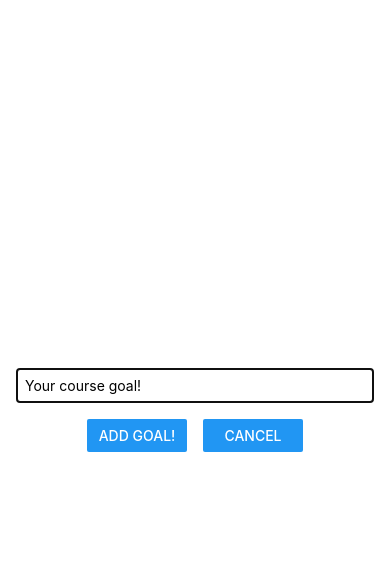
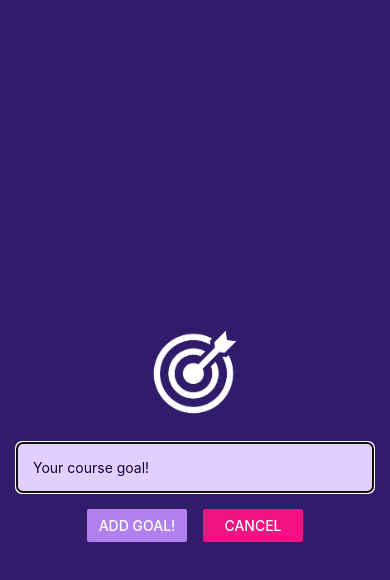
Before and after one commit to elizamthomas1994/react-native-goal-tracker, a React Native app: screen / in a window 390 px wide. Both pictures are taken after a click on the button "ADD NEW GOAL". Shown: the top 580 px of the page. Built offline with nearby package versions, Linux system fonts and the light colour scheme.

Commit message:
Added input screen image, background colour styling and status bar styling

```diff
--- a/App.js
+++ b/App.js
@@ -1,5 +1,6 @@
 import { useState } from 'react';
 import { StyleSheet, View, FlatList, Button } from 'react-native';
+import { StatusBar } from 'expo-status-bar';
 
 import GoalItem from './components/GoalItem';
 import GoalInput from './components/GoalInput';
@@ -31,10 +32,12 @@
   }
 
   return (
+    <>
+      <StatusBar style="light" />
       <View style={styles.appContainer}>
         <Button
           title='Add New Goal'
-        color="#5e0acc"
+          color="#a065ec"
           onPress={startAddGoalHandler}
         />
 
@@ -63,6 +66,7 @@
           />
         </View>
       </View>
+    </>
   );
 }
 
@@ -70,7 +74,7 @@
   appContainer: {
     flex: 1,
     padding: 50,
-    paddingHorizontal: 16
+    paddingHorizontal: 16,
   },
   goalsContainer: {
     flex: 5
--- a/app.json
+++ b/app.json
@@ -5,7 +5,7 @@
     "version": "1.0.0",
     "orientation": "portrait",
     "icon": "./assets/icon.png",
-    "userInterfaceStyle": "light",
+    "backgroundColor": "#1e085a",
     "splash": {
       "image": "./assets/splash.png",
       "resizeMode": "contain",
--- a/components/GoalInput.js
+++ b/components/GoalInput.js
@@ -1,5 +1,13 @@
 import { useState } from 'react';
-import { View, TextInput, Button, StyleSheet, Modal } from 'react-native';
+import {
+  View,
+  TextInput,
+  Button,
+  StyleSheet,
+  Modal,
+  Image
+} from 'react-native';
+import { StatusBar } from 'expo-status-bar';
 
 function GoalInput(props) {
   const [enteredGoalText, setEnteredGoalText] = useState('');
@@ -16,6 +24,7 @@
   return (
     <Modal visible={props.visible} animationType="slide">
       <View style={styles.inputContainer}>
+        <Image style={styles.image} source={require('../assets/images/goal.png')} />
         <TextInput
           style={styles.textInput}
           placeholder="Your course goal!"
@@ -24,10 +33,10 @@
         />
         <View style={styles.buttonContainer}>
           <View style={styles.button}>
-            <Button title="Add Goal!" onPress={addGoalHandler} />
+            <Button title="Add Goal!" onPress={addGoalHandler} color="#b180f0" />
           </View>
           <View style={styles.button}>
-            <Button title="Cancel" onPress={props.onCancel} />
+            <Button title="Cancel" onPress={props.onCancel} color="#f31282" />
           </View>
         </View>
       </View>
@@ -42,16 +51,22 @@
     flex: 1,
     justifyContent: 'center',
     alignItems: 'center',
-    marginBottom: 24,
     padding: 16,
-    borderBottomWidth: 1,
-    borderBottomColor: '#cccccc'
+    backgroundColor: '#311b6b'
+  },
+  image: {
+    width: 100,
+    height: 100,
+    margin: 20
   },
   textInput: {
     borderWidth: 1,
-    borderColor: '#cccccc',
+    borderColor: '#e4d0ff',
+    backgroundColor: '#e4d0ff',
+    color: '#120438',
+    borderRadius: 6,
     width: '100%',
-    padding: 8
+    padding: 16,
   },
   buttonContainer: {
     marginTop: 16,
```
Also changed, not shown: assets/images/goal.png (added). Lines whose indentation alone changed are shown as unchanged.
